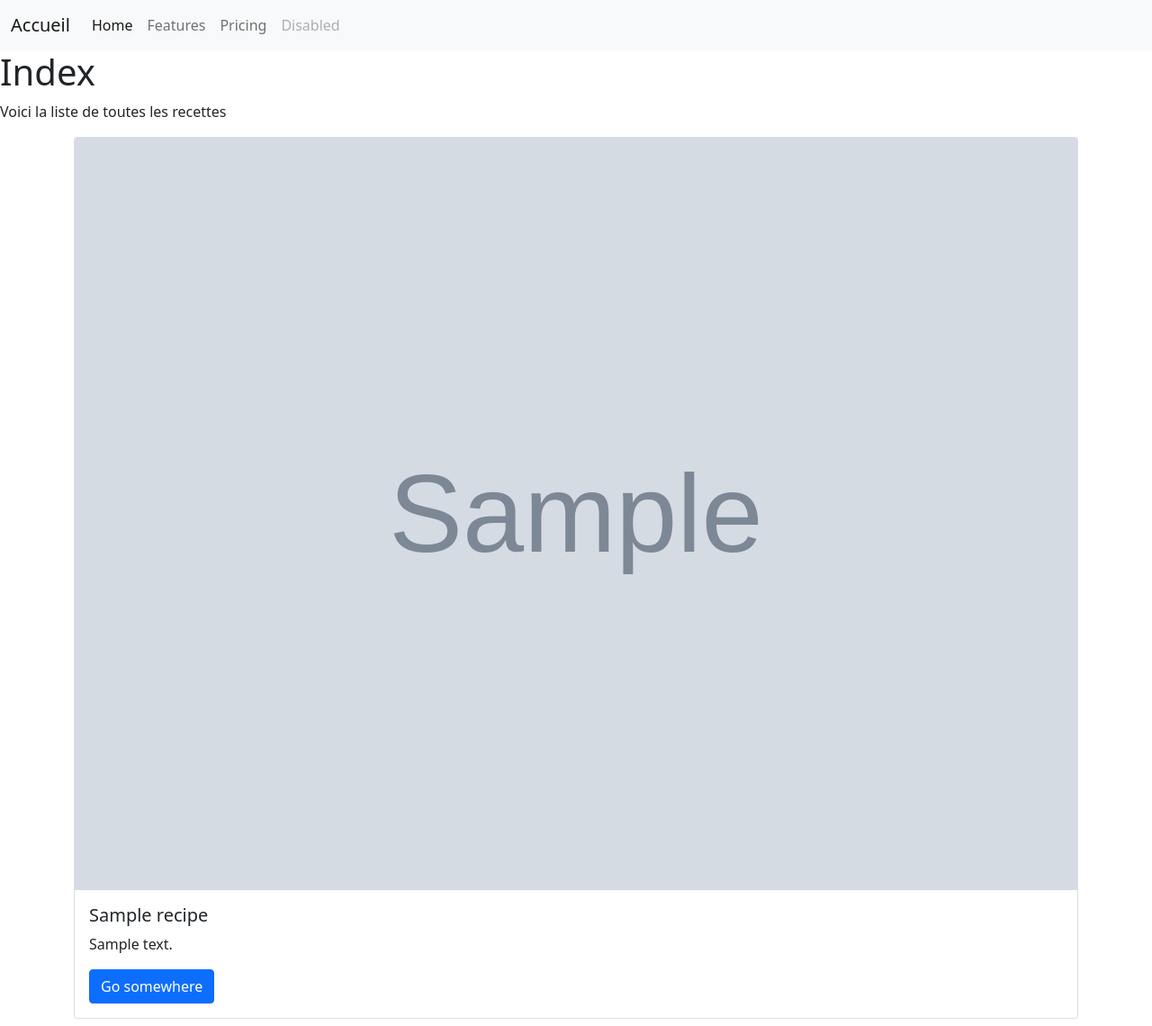
After one commit to armelo483/mama_recettes, a Symfony app: template templates/pages/all_recipes.html.twig in a window 1280 px wide. The commit adds this page. Shown: the whole page at 90% size. Run offline with Twig, Linux system fonts and the light colour scheme; the template is opened without the code that fills it: most values are stand-ins (such as "Sample title", 1, 10 or a date in 2020); grey boxes marked "Sample" are stand-in pictures; some libraries are stand-ins or nearby versions.

Commit message:
Affichage liste toutes les recettes

```diff
--- a/config/bundles.php
+++ b/config/bundles.php
@@ -13,4 +13,6 @@ return [
     Symfony\Bundle\MonologBundle\MonologBundle::class => ['all' => true],
     Symfony\Bundle\MakerBundle\MakerBundle::class => ['dev' => true],
     Sensio\Bundle\FrameworkExtraBundle\SensioFrameworkExtraBundle::class => ['all' => true],
+    Doctrine\Bundle\FixturesBundle\DoctrineFixturesBundle::class => ['dev' => true, 'test' => true],
+    Vich\UploaderBundle\VichUploaderBundle::class => ['all' => true],
 ];
--- a/package.json
+++ b/package.json
@@ -2,7 +2,7 @@
     "devDependencies": {
         "@hotwired/stimulus": "^3.0.0",
         "@symfony/stimulus-bridge": "^3.0.0",
-        "@symfony/webpack-encore": "^1.7.0",
+        "@symfony/webpack-encore": "^2.1.0",
         "core-js": "^3.0.0",
         "regenerator-runtime": "^0.13.2",
         "webpack-notifier": "^1.6.0"
--- a/templates/base.html.twig
+++ b/templates/base.html.twig
@@ -7,6 +7,8 @@
         {# Run `composer require symfony/webpack-encore-bundle` to start using Symfony UX #}
         {% block stylesheets %}
             {{ encore_entry_link_tags('app') }}
+            <link rel="stylesheet" href="https://cdn.jsdelivr.net/npm/bootstrap@5.1.3/dist/css/bootstrap.min.css" integrity="sha384-1BmE4kWBq78iYhFldvKuhfTAU6auU8tT94WrHftjDbrCEXSU1oBoqyl2QvZ6jIW3" crossorigin="anonymous">
+            <link rel="stylesheet" href="https://cdnjs.cloudflare.com/ajax/libs/font-awesome/6.1.1/css/all.min.css" integrity="sha512-KfkfwYDsLkIlwQp6LFnl8zNdLGxu9YAA1QvwINks4PhcElQSvqcyVLLD9aMhXd13uQjoXtEKNosOWaZqXgel0g==" crossorigin="anonymous" referrerpolicy="no-referrer" />
         {% endblock %}
 
         {% block javascripts %}
@@ -14,6 +16,33 @@
         {% endblock %}
     </head>
     <body>
+        <nav class="navbar navbar-expand-lg navbar-light bg-light">
+            <div class="container-fluid">
+                <a class="navbar-brand" href="#">Accueil</a>
+                <button class="navbar-toggler" type="button" data-bs-toggle="collapse" data-bs-target="#navbarNav" aria-controls="navbarNav" aria-expanded="false" aria-label="Toggle navigation">
+                <span class="navbar-toggler-icon"></span>
+                </button>
+                <div class="collapse navbar-collapse" id="navbarNav">
+                <ul class="navbar-nav">
+                    <li class="nav-item">
+                    <a class="nav-link active" aria-current="page" href="#">Home</a>
+                    </li>
+                    <li class="nav-item">
+                    <a class="nav-link" href="#">Features</a>
+                    </li>
+                    <li class="nav-item">
+                    <a class="nav-link" href="#">Pricing</a>
+                    </li>
+                    <li class="nav-item">
+                    <a class="nav-link disabled">Disabled</a>
+                    </li>
+                </ul>
+                </div>
+            </div>
+        </nav>
         {% block body %}{% endblock %}
+        <script src="https://cdnjs.cloudflare.com/ajax/libs/jquery/3.6.0/jquery.min.js" integrity="sha512-894YE6QWD5I59HgZOGReFYm4dnWc1Qt5NtvYSaNcOP+u1T9qYdvdihz0PPSiiqn/+/3e7Jo4EaG7TubfWGUrMQ==" crossorigin="anonymous" referrerpolicy="no-referrer"></script>
+        <script src="https://cdnjs.cloudflare.com/ajax/libs/popper.js/2.11.5/umd/popper.min.js" integrity="sha512-8cU710tp3iH9RniUh6fq5zJsGnjLzOWLWdZqBMLtqaoZUA6AWIE34lwMB3ipUNiTBP5jEZKY95SfbNnQ8cCKvA==" crossorigin="anonymous" referrerpolicy="no-referrer"></script>
+        <script src="https://cdn.jsdelivr.net/npm/bootstrap@5.1.3/dist/js/bootstrap.min.js" integrity="sha384-QJHtvGhmr9XOIpI6YVutG+2QOK9T+ZnN4kzFN1RtK3zEFEIsxhlmWl5/YESvpZ13" crossorigin="anonymous"></script>
     </body>
 </html>
--- /dev/null
+++ b/templates/pages/all_recipes.html.twig
@@ -0,0 +1,35 @@
+{% extends "base.html.twig" %}
+
+{% block title %}Toutes les recettes{% endblock %}
+{% block head %}
+    {{ parent() }}
+{% endblock %}
+{% block body %}
+    <h1>Index</h1>
+    <p class="important">
+       Voici la liste de toutes les recettes
+    </p>
+
+    <div class="container">
+
+
+    {% for pair in recipes |batch(2)%}
+    <div class="row">
+
+        {% for recipe in pair %}
+            <div class="col">
+                <div class="card mb-2" >
+                    <img class="card-img-top" src="{{ recipe.imageurl }}" alt="Card image cap">
+                    <div class="card-body">
+                        <h5 class="card-title">{{ recipe.title }}</h5>
+                        <p class="card-text">{{ recipe.description }}</p>
+                        <a href="#" class="btn btn-primary">Go somewhere</a>
+                    </div>
+                </div>
+            </div>
+        {% endfor %}
+
+    </div>
+    {% endfor %}
+    </div>
+{% endblock %}
```
Also changed, not shown: composer.json (+6 -2 lines), 3 other files.
